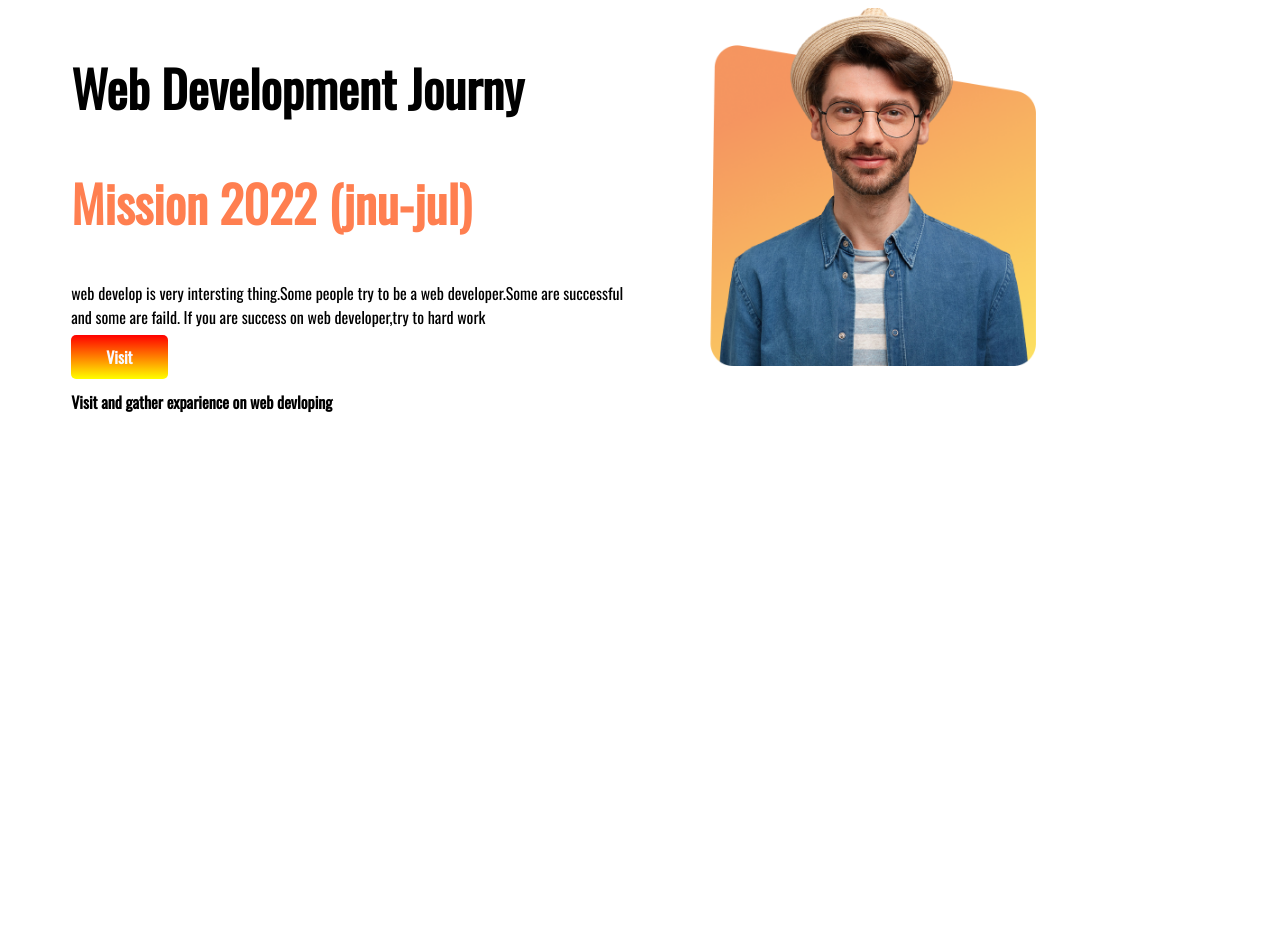
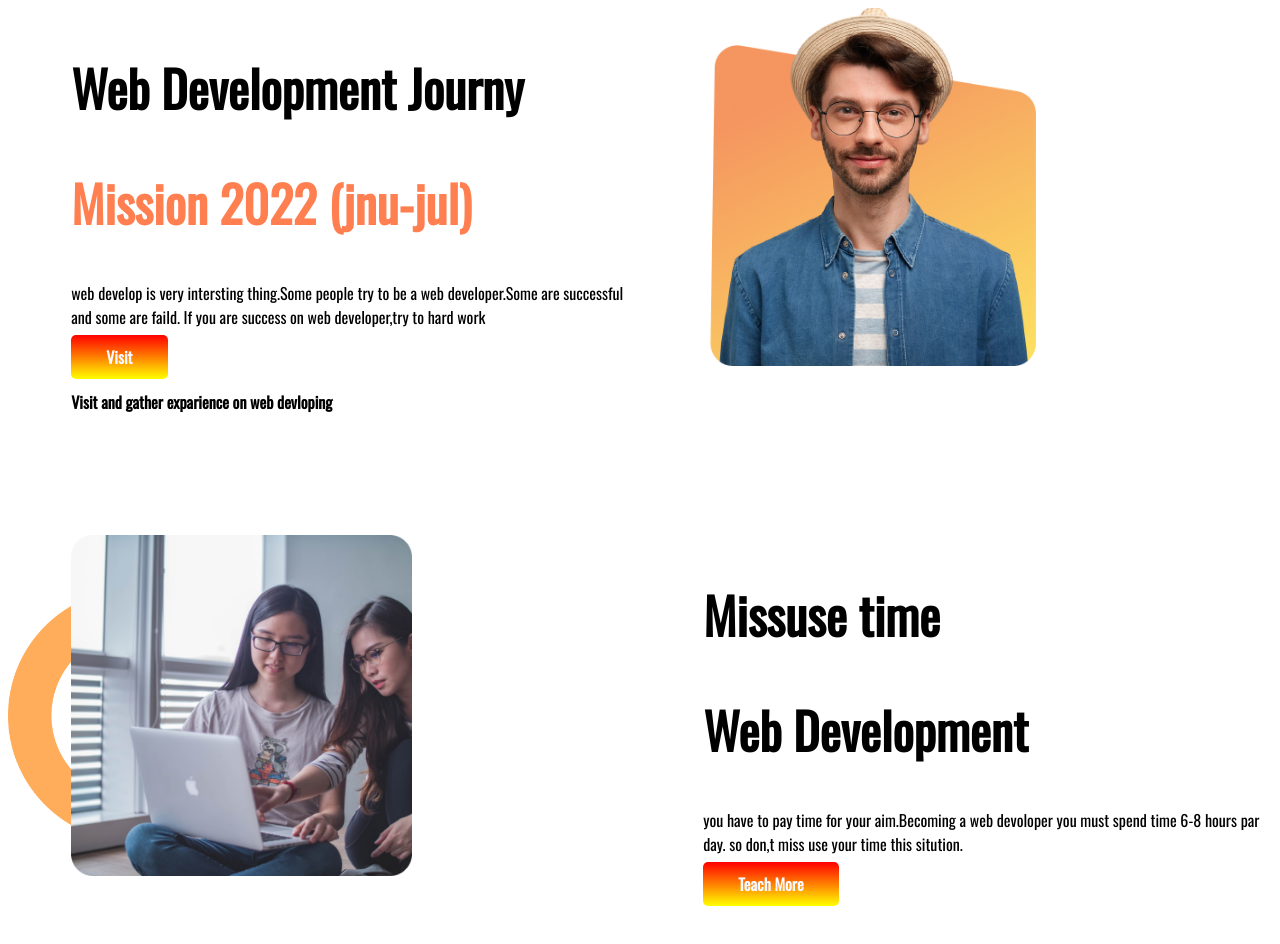
Before and after one commit to Dhaipayan/my-first-websites, a plain HTML site: page index.html in a window 1280 px wide. Before the commit the page ends 800 px from the top, so only its background shows below. Drawn offline with nearby package versions, Linux system fonts and the light colour scheme.

Commit message:
missuse time

```diff
--- a/index.html
+++ b/index.html
@@ -29,6 +29,19 @@
             <img src="images/person/person-1.png" alt="">
         </div>
     </section>
+    <section class="missuse-time">
+        <div class="half-width-1">
+            <img src="images/pictures/coding.png" alt="">
+        </div>
+        <div class="half-width-1">
+            <h1>Missuse time</h1>
+            <h1>Web Development</h1>
+            <p>you have to pay time for your aim.Becoming a web devoloper you must spend time 6-8 hours par day. so
+                don,t miss use your time this sitution.</p>
+
+            <a class="visit-button" target="_blank" href="">Teach More</a>
+        </div>
+    </section>
 </body>
 
 </html>
--- a/style.css
+++ b/style.css
@@ -9,6 +9,7 @@ h1{
 }
 section{
     display: flex;
+    margin-bottom: 100px;
 }
 .half-width{
     width: 50%;
@@ -25,3 +26,16 @@ section{
     padding: 10px 35px;
     border-radius: 5px;
 }
+.half-width-1{
+    width: 50%;
+    padding-left: 5%;
+}
+.half-width-1 img{
+    width: 60%;
+}
+.missuse-time{
+    background-image: url(images/shapes/shape-1.png);
+    background-repeat: no-repeat;
+    background-position: left;
+    background-size: 20%;
+}
```
